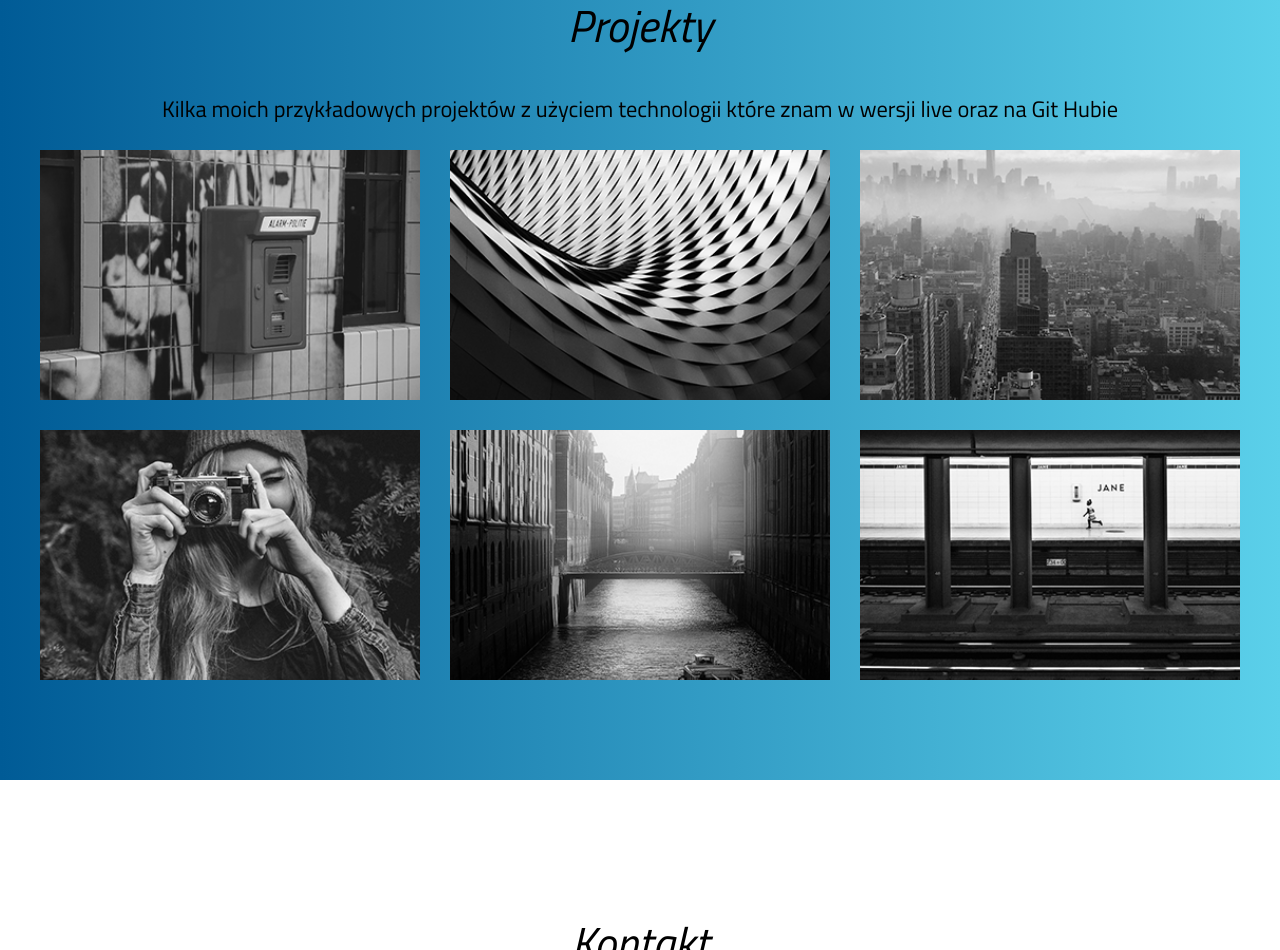
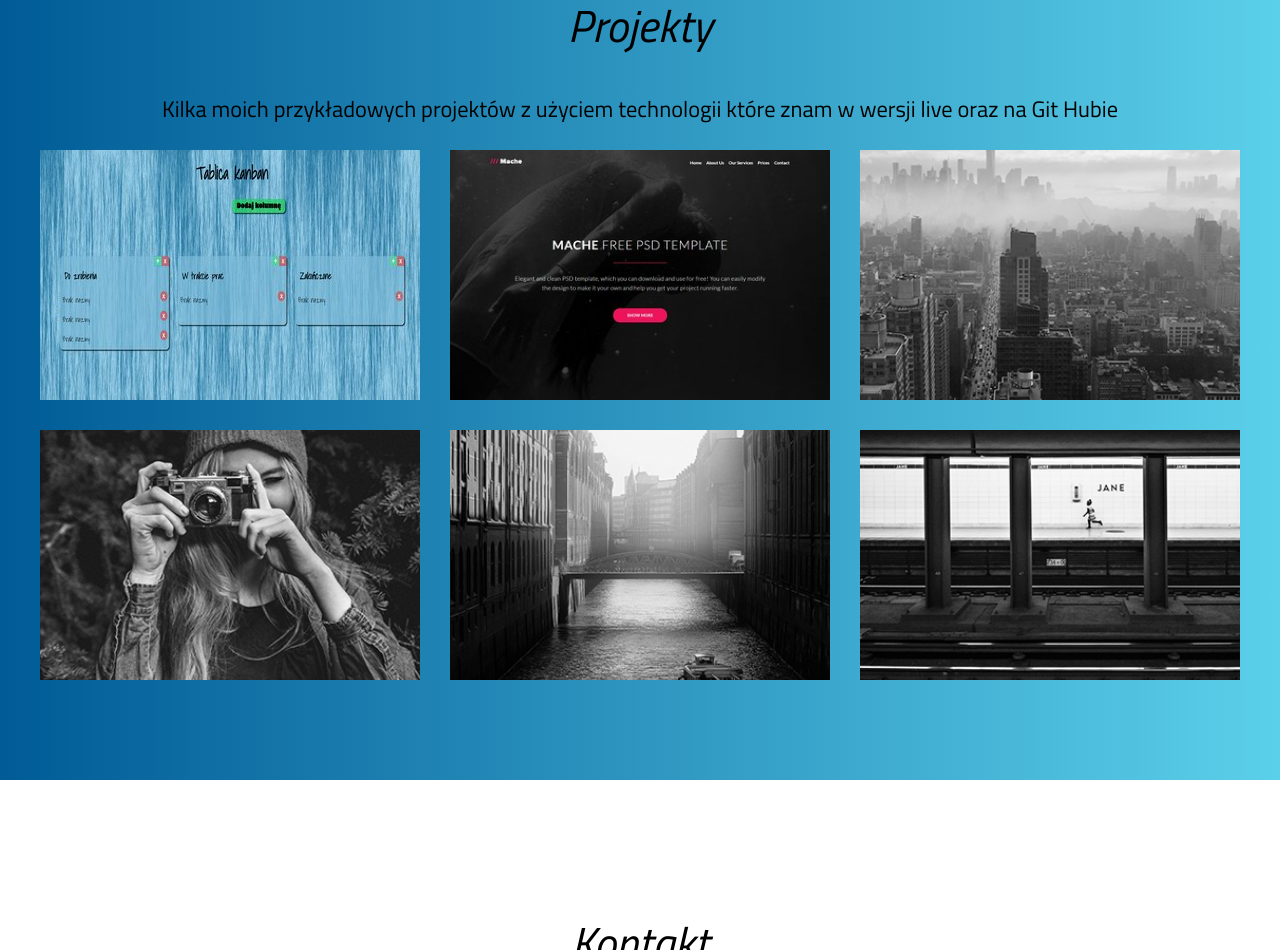
Before and after one commit to Sebulw/Portfolio, a website: page index.html in a window 1280 px wide. Shown: the part 2196-3146 px from the top of the page. Drawn offline with Linux system fonts and the light colour scheme.

Commit message:
Background projects added to projects section, links for live and github versions added to html

```diff
--- a/index.html
+++ b/index.html
@@ -129,14 +129,14 @@
 				</div>
 				<div class="each-item img1">
 					<div class="layer"></div>
-					<i class="fab fa-github fa-3x"></i>
-					<i class="fas fa-eye fa-3x"></i>
+					<a href="https://github.com/Sebulw/zadanie_12_7"><i class="fab fa-github fa-3x"></i></a>
+					<a href="https://sebulw.github.io/zadanie_12_7/"><i class="fas fa-eye fa-3x"></i></a>
 					<!-- icony z linkiem do live i git hub'a -->
 				</div>
 				<div class="each-item img2">
 					<div class="layer"></div>
-					<i class="fab fa-github fa-3x"></i>
-					<i class="fas fa-eye fa-3x"></i>
+					<a href="https://github.com/Sebulw/mache"><i class="fab fa-github fa-3x"></i></a>
+					<a href="https://sebulw.github.io/mache/"><i class="fas fa-eye fa-3x"></i></a>
 				</div>
 				<div class="each-item img3">
 					<div class="layer"></div>
--- a/sass/style.sass
+++ b/sass/style.sass
@@ -260,9 +260,9 @@ header
 	opacity: 0.8
 	top: 0
 .img1
-	background-image: url('../images/projects img/news1.png')
+	background-image: url('../images/projects img/tablica_kanban.jpg')
 .img2
-	background-image: url('../images/projects img/news2.png')
+	background-image: url('../images/projects img/mache.jpg')
 .img3
 	background-image: url('../images/projects img/news3.png')
 .img4
```
Also changed, not shown: css/style.css, images/projects img/mache.jpg (added), images/projects img/tablica_kanban.jpg (added), 3 other files.
